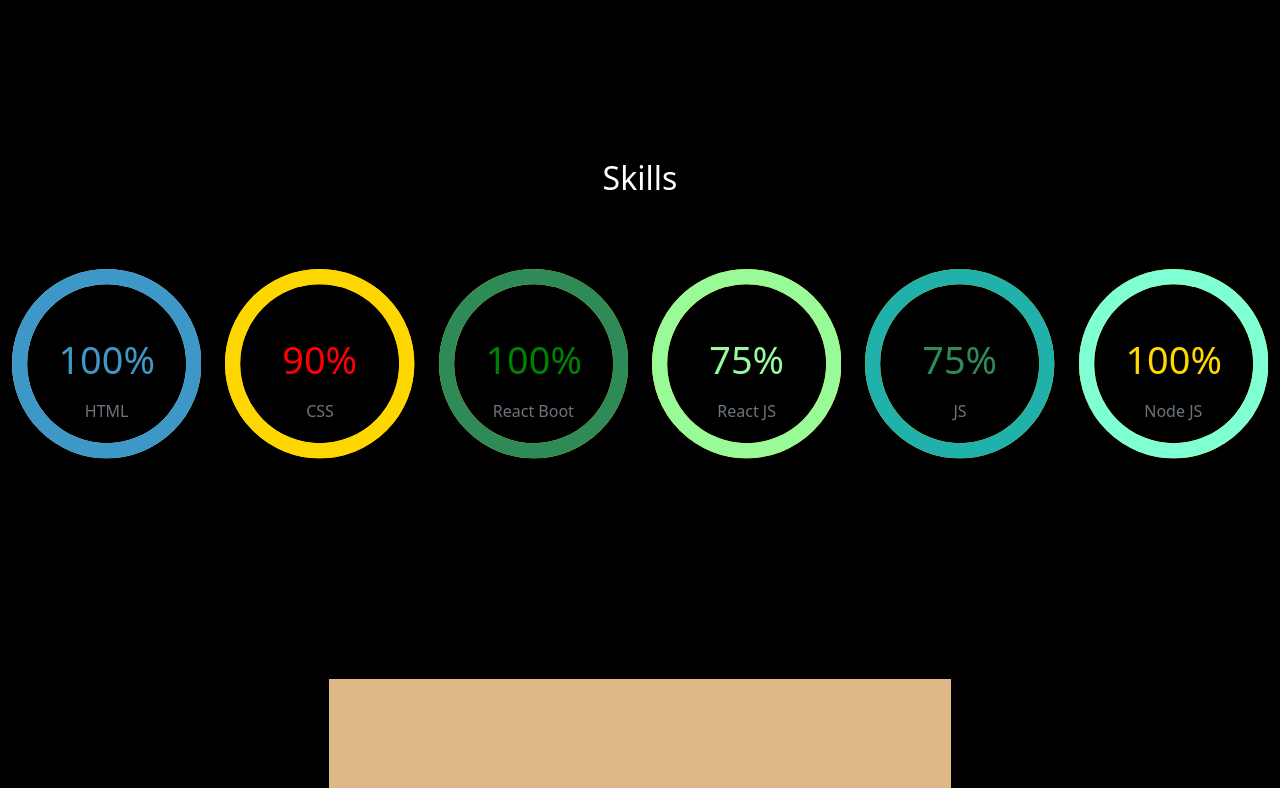
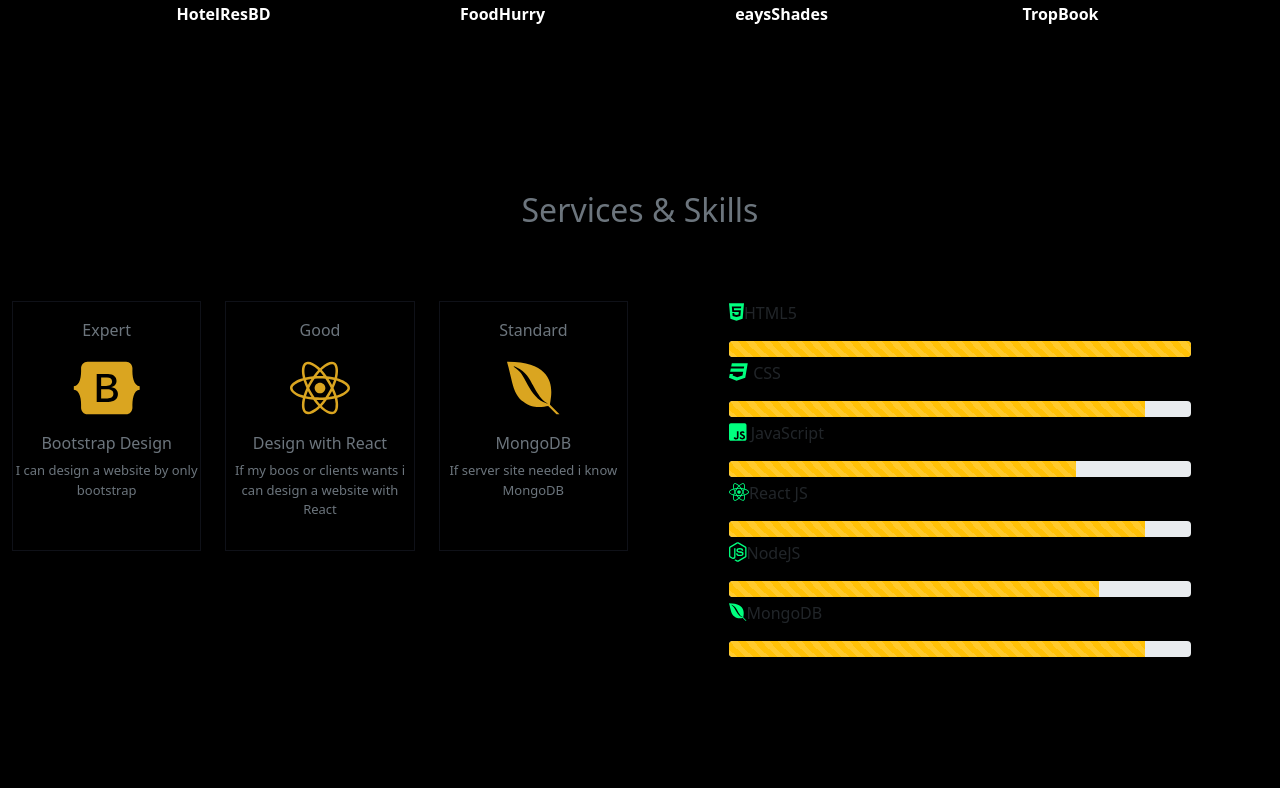
Before and after one commit to MasudRana924/my-portfolio, a React (Create React App) app: page / in a window 1280 px wide. Shown: the part 1492-2280 px from the top of the page. Built offline with nearby package versions, Linux system fonts and the light colour scheme.

Commit message:
all done

```diff
--- a/src/App.js
+++ b/src/App.js
@@ -7,6 +7,7 @@ import {
 import Header from './Pages/Shared/Header';
 import Home from './Pages/Home/Home';
 import Footer from './Pages/Shared/Footer/Footer';
+import Blog from './Pages/Blog/Blog';
 function App() {
   return (
     <div className="App">
@@ -19,6 +20,9 @@ function App() {
           <Route path="/home">
             <Home></Home>
           </Route>
+          <Route path="/blog">
+            <Blog></Blog>
+          </Route>
         </Switch>
         <Footer></Footer>
       </BrowserRouter>
--- /dev/null
+++ b/src/Pages/Blog/Blog.js
@@ -0,0 +1,11 @@
+import React from 'react';
+
+const Blog = () => {
+    return (
+        <div className="mt-5 pt-5">
+            <h3 className="text-warning">Coming Soon !!!</h3>
+        </div>
+    );
+};
+
+export default Blog;
--- a/src/Pages/Email/Email.css
+++ b/src/Pages/Email/Email.css
@@ -3,7 +3,7 @@
     height:100%;
 }
 .contact-form{
- background-color: burlywood;
+
 width: 75%;
 height:500px;
 }
--- a/src/Pages/Email/Email.js
+++ b/src/Pages/Email/Email.js
@@ -55,7 +55,7 @@ const Email = () => {
                                     <input type="email" name="user_email" className="form-control" />
                                     <label className="text-white text-start">Message</label>
                                     <textarea name="message" cols="12" rows="3" className="form-control"></textarea>
-                                    <input  type="submit" value="Send" className="form-control btn btn-primary mt-3" />
+                                    <input  type="submit" value="Send" className="form-control btn btn-warning mt-3" />
                                 </form>
 
                             </div>
--- a/src/Pages/Shared/Footer/Footer.js
+++ b/src/Pages/Shared/Footer/Footer.js
@@ -22,7 +22,7 @@ const Footer = () => {
                     <FontAwesomeIcon icon={faGoogle} className="google-icon ms-3 mt-3" />
 
                     <p className="text-center w-100 text-secondary">copyright © design in 2021 by
-                        <a href="https://github.com/MasudRana924" target="_blank" rel="noopener noreferrer" className="text-decoration-none text-primary"> Masud Rana </a>
+                        <a href="https://github.com/MasudRana924" target="_blank" rel="noopener noreferrer" className="text-decoration-none text-warning"> Masud Rana </a>
                     </p>
                 </Col>
                 <Col></Col>
--- a/src/Pages/Skills/Skills.css
+++ b/src/Pages/Skills/Skills.css
@@ -1,4 +1,17 @@
-.html{
- position: relative;
- margin-top: -60px;
+.skill-icon{
+    font-size: 60px;
+    color:goldenrod;
 }
+.skills-icon{
+    font-size: 20px;
+    color:springgreen;
+}
+.services-card{
+    border:1px solid rgb(15, 17, 24);
+   height:250px;
+
+}
+.services-desc{
+    font-size: 13px;
+
+}
--- a/src/Pages/Skills/Skills.js
+++ b/src/Pages/Skills/Skills.js
@@ -1,98 +1,75 @@
 import React from 'react';
 import { Col, Container, Row } from 'react-bootstrap';
-import {
-    CircularProgressbar,
-
-    buildStyles
-} from "react-circular-progressbar";
-
-import "react-circular-progressbar/dist/styles.css";
-
-import 'react-circular-progressbar/dist/styles.css';
+import { FontAwesomeIcon } from '@fortawesome/react-fontawesome'
+import { faBootstrap, faReact, faEnvira, faHtml5, faCss3, faNodeJs, faJsSquare } from '@fortawesome/free-brands-svg-icons'
 import './Skills.css'
+import ProgressBar from 'react-bootstrap/ProgressBar'
 
 const Skills = () => {
-    const percentage = 100;
-    const css = 90;
-    const rb = 100;
-    const rj = 75;
-    const js = 75;
-    const nj = 100;
+    const boot = <FontAwesomeIcon icon={faBootstrap} className="skill-icon" />
+    const react = <FontAwesomeIcon icon={faReact} className="skill-icon" />
+    const node = <FontAwesomeIcon icon={faEnvira} className="skill-icon" />
+    const html = <FontAwesomeIcon icon={faHtml5} className="skills-icon" />
+    const css = <FontAwesomeIcon icon={faCss3} className="skills-icon" />
+    const reactjs = <FontAwesomeIcon icon={faReact} className="skills-icon" />
+    const nodejs = <FontAwesomeIcon icon={faNodeJs} className="skills-icon" />
+    const js = <FontAwesomeIcon icon={faJsSquare} className="skills-icon" />
+    const db = <FontAwesomeIcon icon={faEnvira} className="skills-icon" />
+    return (
+        <div id="services">
+            <Container fluid className="mt-5 pt-5 pb-5">
+                <h2 className="text-center text-secondary  pb-5">Services & Skills </h2>
+                <Row xs={1} md={2}>
+                    <Col className="mt-3">
+                        <div>
+                            <Row>
+                                <Col>
+                                    <div className="services-card">
+                                        <p className="text-secondary mt-3">Expert</p>
+                                        <span>{boot}</span>
+                                        <h6 className="text-secondary mt-3">Bootstrap Design </h6>
+                                        <p className="services-desc text-secondary ">I can design a website by only bootstrap</p>
 
-    return (
-        <Container fluid className="mt-5 pt-5 pb-5">
-            <h2 className="text-center text-white pb-5">Skills </h2>
-            <Row xs={3} md={6}>
-                <Col className="mt-3">
-                    <CircularProgressbar value={percentage} text={`${percentage}%`} />
-                    <p className="text-secondary html">HTML</p>
-
-                </Col>
-                <Col className="mt-3">
-
-                    <CircularProgressbar
-                        value={percentage}
-                        text={`${css}%`}
-                        styles={buildStyles({
-                            textColor: "red",
-                            pathColor: "gold",
-                            trailColor: "gold"
-                        })}
-                    />
-                     <p className="text-secondary html">CSS</p>
-
-                </Col>
-                <Col className="mt-3">
-                <CircularProgressbar
-                        value={percentage}
-                        text={`${rb}%`}
-                        styles={buildStyles({
-                            textColor: "green",
-                            pathColor: "seagreen",
-                            trailColor: "gold"
-                        })}
-                    />
-                     <p className="text-secondary html">React Boot</p>
-                </Col>
-                <Col className="mt-3">
-                <CircularProgressbar
-                        value={percentage}
-                        text={`${rj}%`}
-                        styles={buildStyles({
-                            textColor: "palegreen",
-                            pathColor: "PaleGreen",
-                            trailColor: "gold"
-                        })}
-                    />
-                     <p className="text-secondary html">React JS</p>
-                </Col>
-                <Col className="mt-3">
-                <CircularProgressbar
-                        value={percentage}
-                        text={`${js}%`}
-                        styles={buildStyles({
-                            textColor: "seagreen",
-                            pathColor: "LightSeaGreen",
-                            trailColor: "gold"
-                        })}
-                    />
-                     <p className="text-secondary html">JS</p>
-                </Col>
-                <Col className="mt-3">
-                <CircularProgressbar
-                        value={percentage}
-                        text={`${nj}%`}
-                        styles={buildStyles({
-                            textColor: "gold",
-                            pathColor: "Aquamarine",
-                            trailColor: "gold",
-                           border:"1px"
-                        })}
-                    />
-                     <p className="text-secondary html">Node JS</p>
-                </Col>
-            </Row>
-        </Container>
+                                    </div>
+                                </Col>
+                                <Col>
+                                    <div className="services-card">
+                                        <p className="text-secondary mt-3">Good</p>
+                                        <span>{react} </span>
+                                        <h6 className="text-secondary mt-3"> Design with React </h6>
+                                        <p className="services-desc text-secondary ">If my boos or clients wants i can design a website with React</p>
+                                    </div>
+                                </Col>
+                                <Col>
+                                    <div className="services-card">
+                                        <p className="text-secondary mt-3">Standard</p>
+                                        <span> {node} </span>
+                                        <h6 className="text-secondary mt-3">MongoDB</h6>
+                                        <p className="services-desc text-secondary ">If server site needed i know MongoDB</p>
+                                    </div>
+                                </Col>
+                            </Row>
+                        </div>
+                    </Col>
+                    <Col className="mt-3">
+                        <div className="w-75 mx-auto">
+                            <p className="text-start">{html}HTML5</p>
+                            <ProgressBar striped variant="warning" now={100} />
+                            <p className="text-start mt-1">{css} CSS</p>
+                            <ProgressBar striped variant="warning" now={90} />
+                            <p className="text-start mt-1">{js} JavaScript</p>
+                            <ProgressBar striped variant="warning" now={75} />
+                            <p className="text-start mt-1">{reactjs}React JS</p>
+                            <ProgressBar striped variant="warning" now={90} />
+                            <p className="text-start mt-1">{nodejs}NodeJS</p>
+                            <ProgressBar striped variant="warning" now={80} />
+                            <p className="text-start mt-1">{db}MongoDB</p>
+                            <ProgressBar striped variant="warning" now={90} />
+                        </div>
+                    </Col>
+                </Row>
+            </Container>
+        </div>
     );
 };
 
```
Also changed, not shown: src/Pages/Banner/Banner.js (+13 -3 lines), src/Pages/Shared/Header.js (+8 -4 lines).
